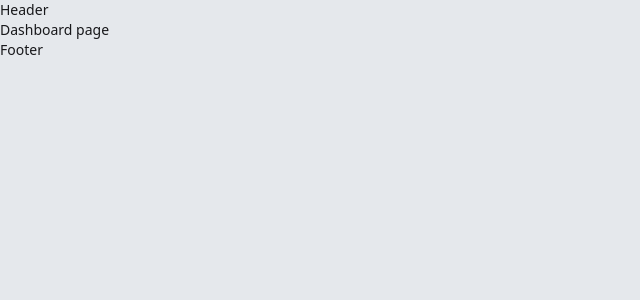
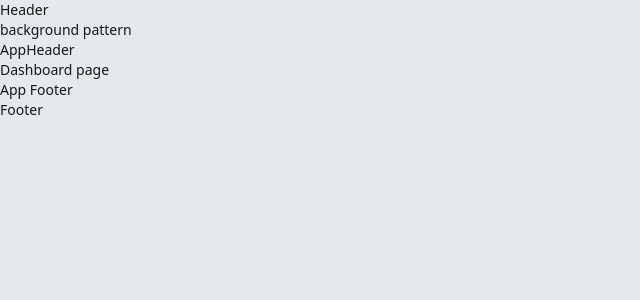
Before and after one commit to keremenen/petcare-app, a Next.js app: page /app/dashboard in a window 1280 px wide. Shown: the top 300 px of the page, without its empty margins (0-640 px from the left). Built offline with nearby package versions, Linux system fonts and the light colour scheme.

Commit message:
Add nested layout for app route

```diff
--- /dev/null
+++ b/src/app/(app)/app/layout.tsx
@@ -0,0 +1,14 @@
+import AppFooter from '@/components/app-footer'
+import AppHeader from '@/components/app-header'
+import BackgroundPattern from '@/components/background-pattern'
+
+export default function AppLayout({ children }: { children: React.ReactNode }) {
+	return (
+		<>
+			<BackgroundPattern />
+			<AppHeader />
+			{children}
+			<AppFooter />
+		</>
+	)
+}
--- /dev/null
+++ b/src/components/app-footer.tsx
@@ -0,0 +1,3 @@
+export default function AppFooter() {
+	return <div>App Footer</div>
+}
--- /dev/null
+++ b/src/components/app-header.tsx
@@ -0,0 +1,3 @@
+export default function AppHeader() {
+	return <div>AppHeader</div>
+}
--- /dev/null
+++ b/src/components/background-pattern.tsx
@@ -0,0 +1,3 @@
+export default function BackgroundPattern() {
+	return <div>background pattern</div>
+}
```
